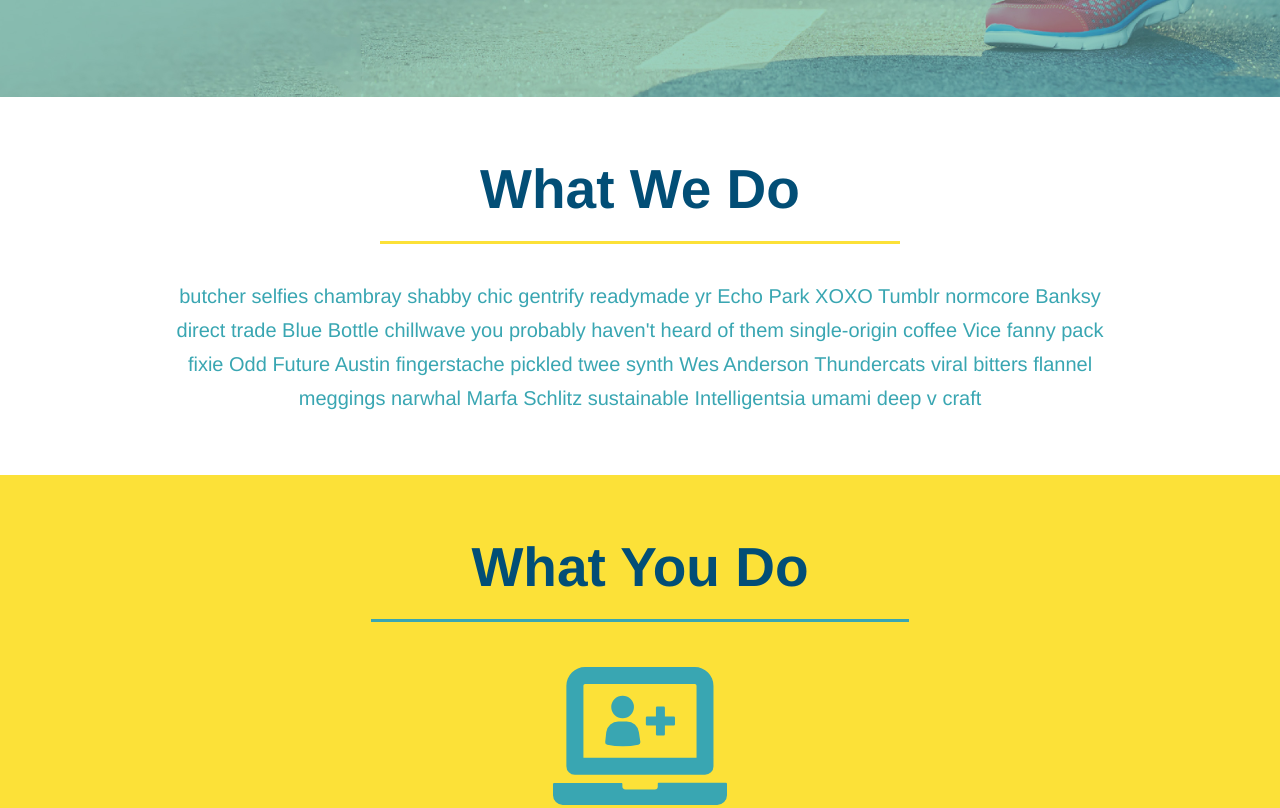
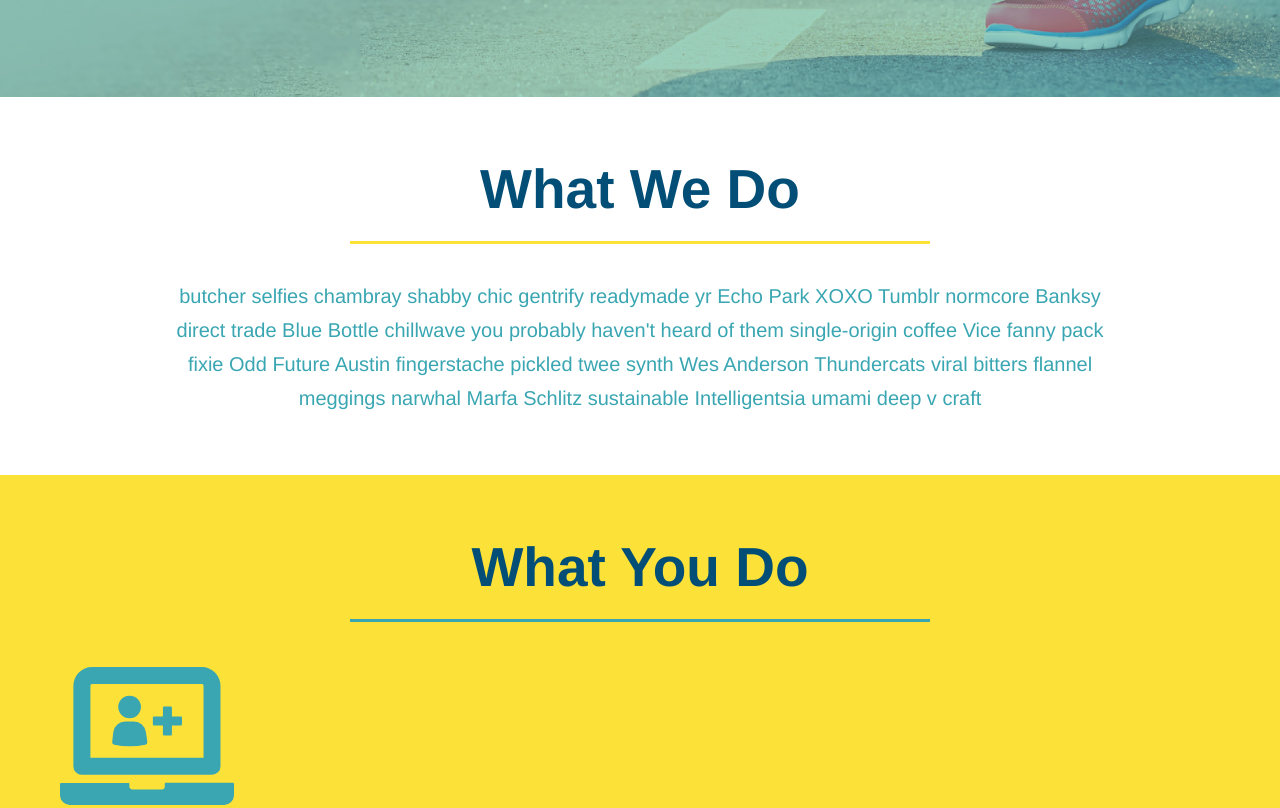
Before and after one commit to JoDamaso/run-buddy, a plain HTML site: page index.html in a window 1280 px wide. Shown: the part 610-1418 px from the top of the page. Drawn offline with Linux system fonts and the light colour scheme.

```diff
--- a/assets/css/style.css
+++ b/assets/css/style.css
@@ -139,7 +139,7 @@ section {
 }
 
 .intro {
-    text-align: center;
+
 }
 
 .intro p {
@@ -148,10 +148,11 @@ section {
     width: 80%;
     font-size: 20px;
     margin: 0 auto;
+    text-align: center;
 }
 
 .steps {
-    text-align: center;
+
     background: #fce138;
 }
 
@@ -181,11 +182,12 @@ section {
 
 .section-title {
     font-size: 55px;
-    display: inline-block;
-    padding: 0 100px 20px 100px;
     border-bottom: 3px solid;
-    margin-bottom: 35px;
     color: #024e76;
+    padding-bottom: 20px;
+    text-align: center;
+    margin: 0 auto 35px auto;
+    width: 50%;
 }
 
 .primary-border {
@@ -240,12 +242,12 @@ section {
 }
 
 .trainers {
-    text-align: center;
+
 }
 
 .contact {
     background: #024e76;
-    text-align: center;
+
 }
 
 .contact h2 {
@@ -281,3 +283,7 @@ section {
 .contact-info a {
     color: #fce138;
 }
+
+.flex-row {
+    display: flex;
+}
--- a/index.html
+++ b/index.html
@@ -72,17 +72,20 @@
   </section>
 
   <!-- "what we do" section -->
+  <div class="flex-row">
   <section id="what-we-do" class="intro">
     <h2 class="section-title primary-border">What We Do</h2>
+    <div>
     <p>
       butcher selfies chambray shabby chic gentrify readymade yr Echo Park XOXO Tumblr normcore Banksy direct trade Blue Bottle chillwave you probably haven't heard of them single-origin coffee Vice fanny pack fixie Odd Future Austin fingerstache pickled twee synth Wes Anderson Thundercats viral bitters flannel meggings narwhal Marfa Schlitz sustainable Intelligentsia umami deep v craft
     </p>
+    </div>
   </section>
+  </div>
 
   <!-- "what you do" section -->
   <section id="what-you-do" class="steps">
     <h2 class="section-title secondary-border">What You Do</h2>
-
     <div>
       <img src="./assets/images/step-1.svg" alt="" />
       <h3>Step 1: <span>Fill Out the Form Above</span></h3>
```
